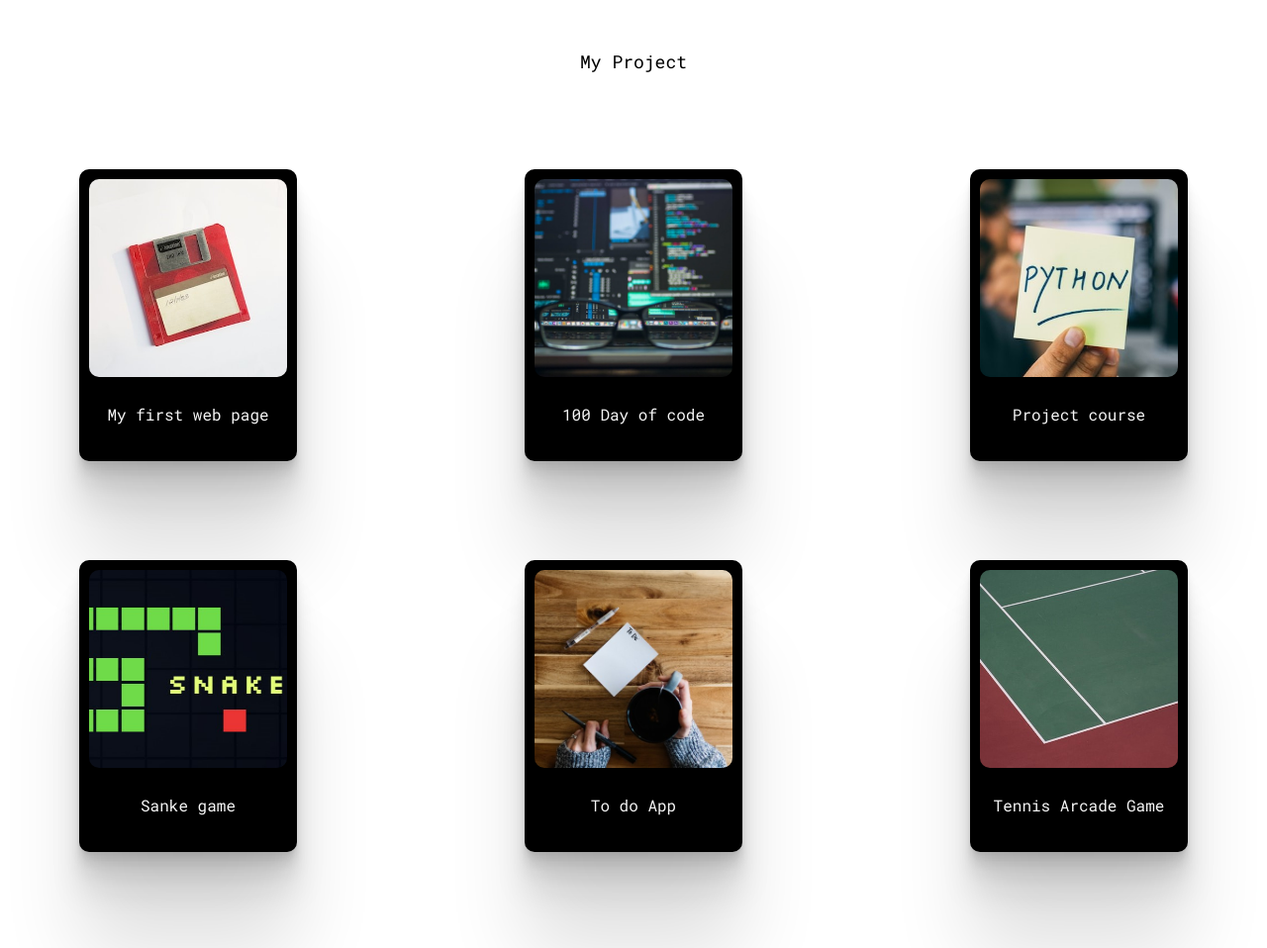
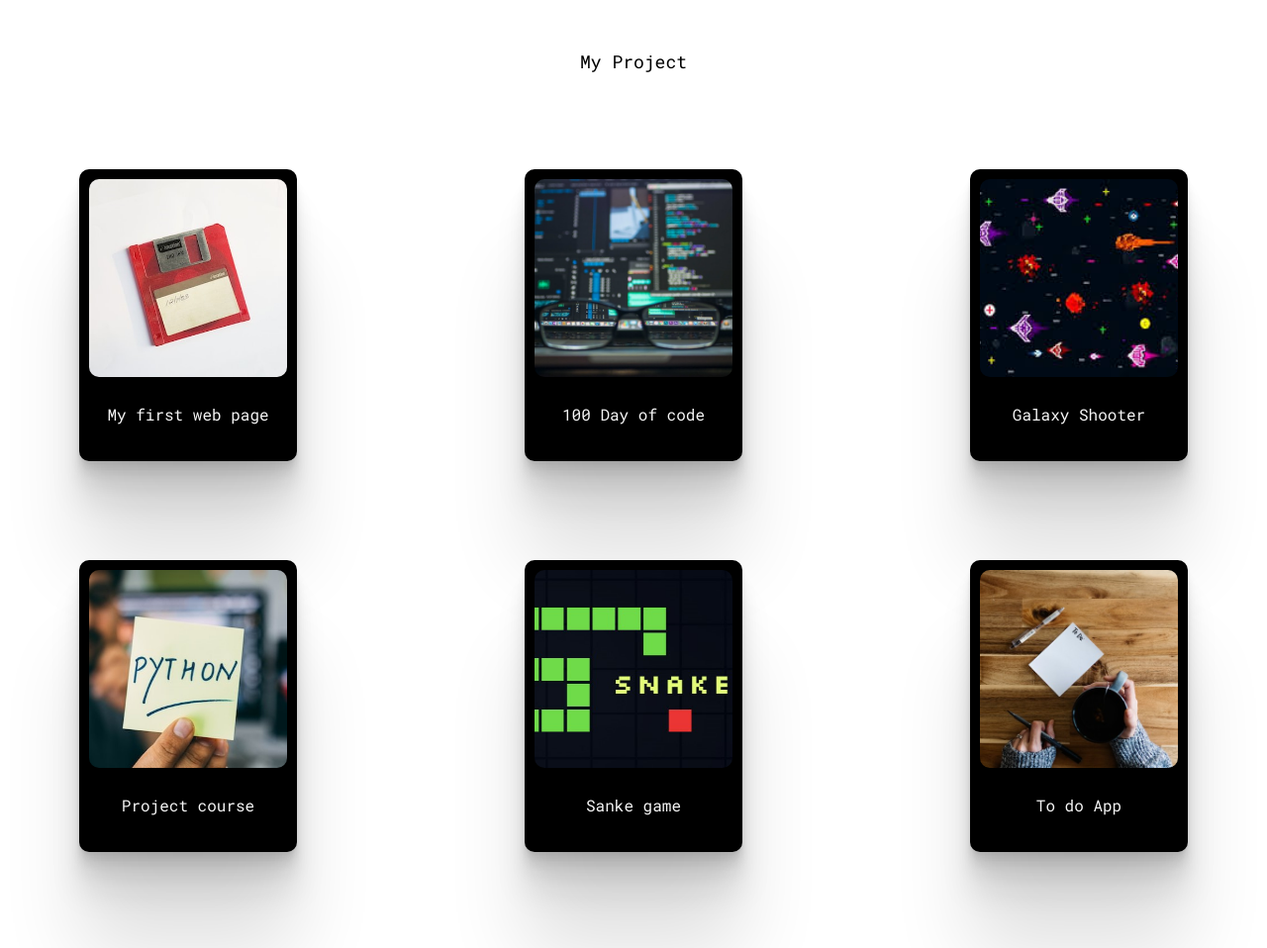
Before and after one commit to Brezel141/Personal-Portfolio-Website, a plain HTML site: page index.html in a window 1280 px wide. Shown: the part 917-1875 px from the top of the page at 99% size. Drawn offline with Linux system fonts and the light colour scheme; a web font is replaced by a local one.

Commit message:
Added project

```diff
--- a/index.html
+++ b/index.html
@@ -80,6 +80,18 @@
           <h3 class="project-name">
             <a href="https://github.com/Brezel141/100_days_of_code"  target="_blank"
               >100 Day of code</a
+            >
+          </h3>
+        </div>
+
+        <!-- CARD -->
+        <div class="project-card">
+          <div class="project-image">
+            <a href="https://play.unity.com/en/games/1d51cfc9-74e2-42b8-acf2-f9ecdd9f5d98/galaxyshooter"  target="_blank"><img src="photo/galaxy_shooter.jpg" alt="galaxy_shooter-pic" /></a>
+          </div>
+          <h3 class="project-name">
+            <a href="https://play.unity.com/en/games/1d51cfc9-74e2-42b8-acf2-f9ecdd9f5d98/galaxyshooter"  target="_blank"
+              >Galaxy Shooter</a
             >
           </h3>
         </div>
```
Also changed, not shown: photo/galaxy_shooter.jpg (added).
